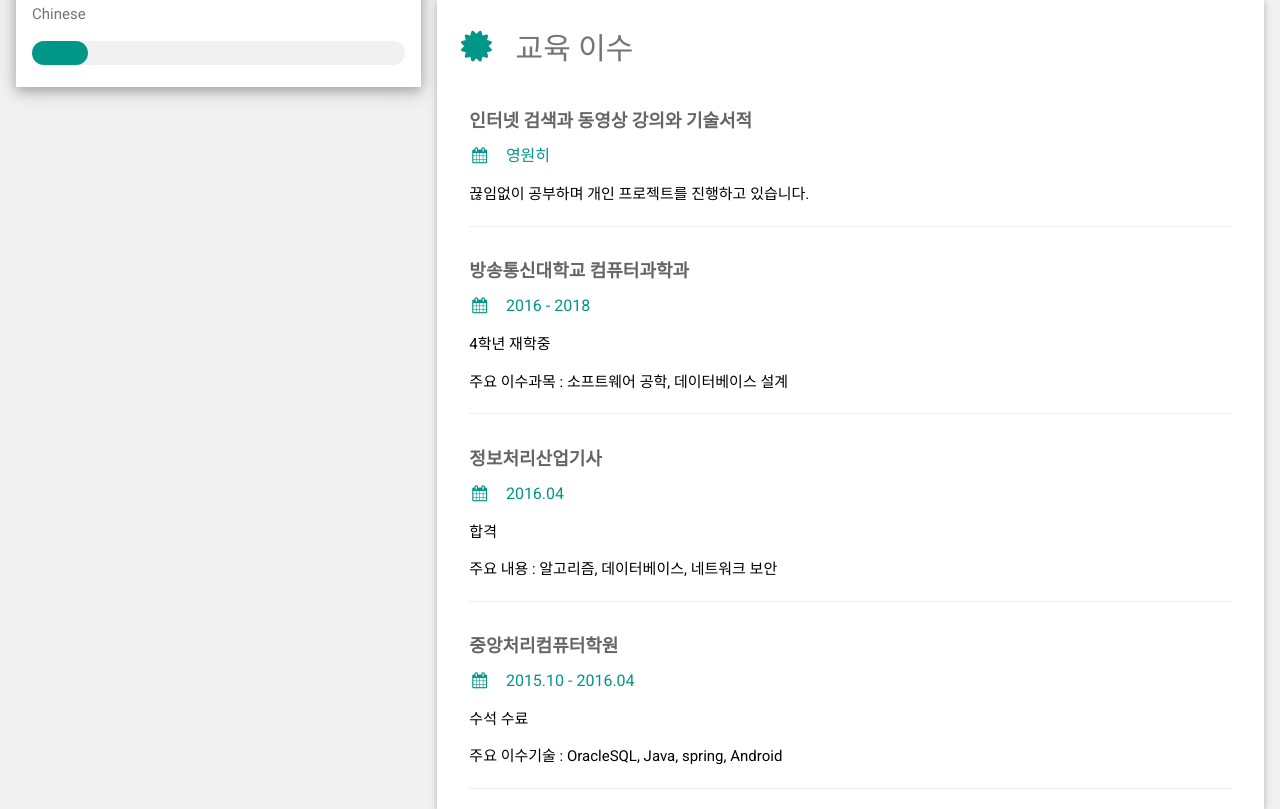
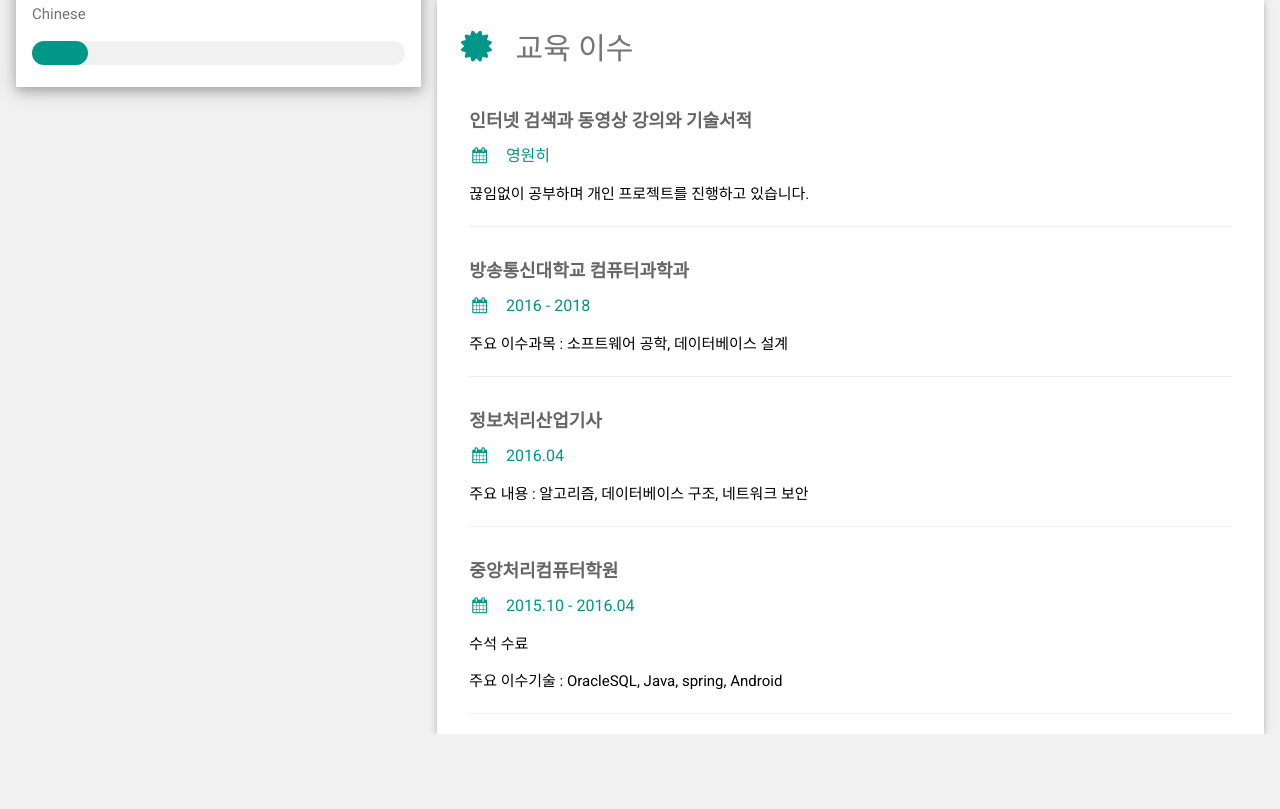
Before and after one commit to okskmk2/portfolio, a plain HTML site: page index.html in a window 1280 px wide. Shown: the part 968-1777 px from the top of the page. After the commit the page ends 1702 px from the top, so only its background shows below. Drawn offline with nearby package versions, Linux system fonts and the light colour scheme.

Commit message:
ㅁㅂㅋ

```diff
--- a/index.html
+++ b/index.html
@@ -133,15 +133,13 @@ html,body,h1,h2,h3,h4,h5,h6 {font-family: "Roboto", sans-serif}
         <div class="w3-container">
           <h5 class="w3-opacity"><b>방송통신대학교 컴퓨터과학과</b></h5>
           <h6 class="w3-text-teal"><i class="fa fa-calendar fa-fw w3-margin-right"></i>2016 - 2018</h6>
-          <p>4학년 재학중</p>
           <p>주요 이수과목 : 소프트웨어 공학, 데이터베이스 설계</p>
           <hr>
         </div>
         <div class="w3-container">
           <h5 class="w3-opacity"><b>정보처리산업기사</b></h5>
           <h6 class="w3-text-teal"><i class="fa fa-calendar fa-fw w3-margin-right"></i>2016.04</h6>
-          <p>합격</p>
-          <p>주요 내용 : 알고리즘, 데이터베이스, 네트워크 보안</p>
+          <p>주요 내용 : 알고리즘, 데이터베이스 구조, 네트워크 보안</p>
           <hr>
         </div>
         <div class="w3-container">
```
